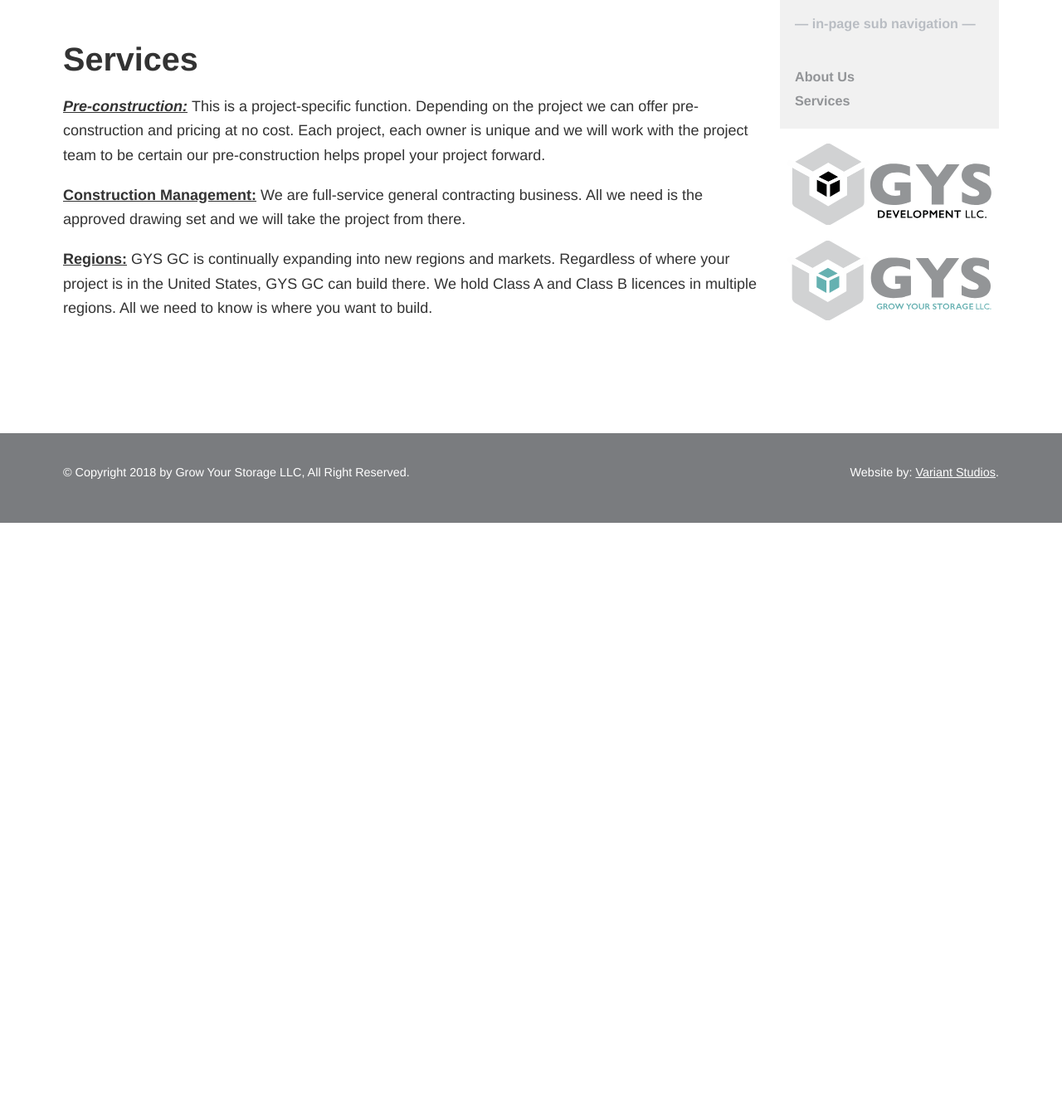
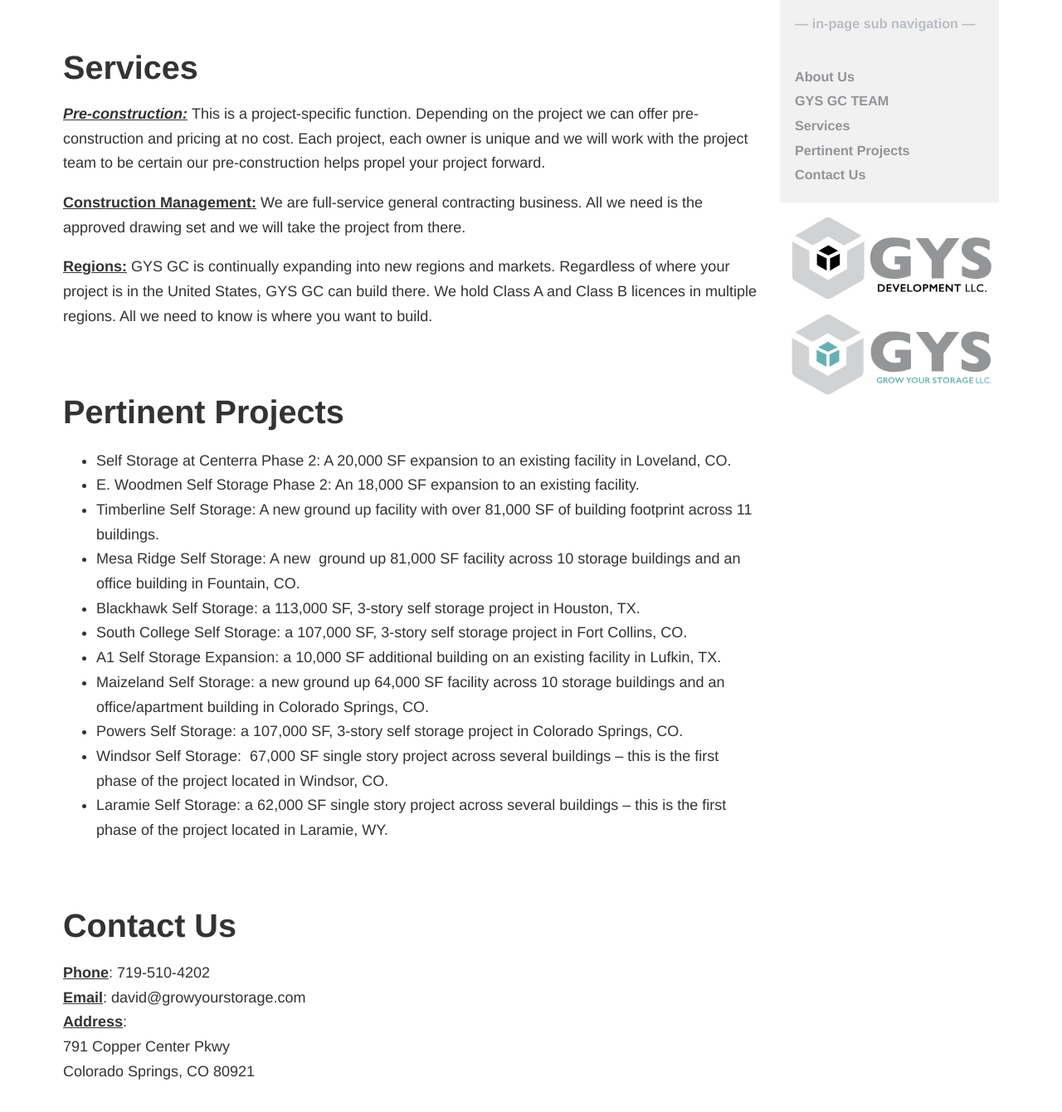
Before and after one commit to variantstudios/growyourstorage.com, a Jekyll site: the page built from general-contracting/index.md, in a window 1280 px wide and 1400 px high, scrolled down 2838 px. Shown: the top 1340 px of the window at 83% size. Built offline with Jekyll 4.4.1, drawn with Linux system fonts in a browser that asks for light colours; cached includes are drawn as plain includes; before the commit the page ends 3468 px from its top, so only the background shows below that.

Commit message:
Updated 'general-contracting/index.md' via CloudCannon

```diff
--- a/general-contracting/index.md
+++ b/general-contracting/index.md
@@ -25,7 +25,7 @@
 
 The GYS GC business model is aimed at service and efficiency – our clients do not pay for exaggerated overhead. When negotiating the final contracts for a project, clients can see that part of GYS GC’s competitive pricing is paying only for the tools essential to managing the construction project. Nonetheless, the processes and procedures, the software and document control employed here were developed to compete with the largest construction firms today.
 
-#### ***GYS GC TEAM***
+### ***GYS GC TEAM***
 
 <u><em><strong>David Harvey</strong></em></u> is the company operations manager and will also serve as the project manager for this project. Graduating with a bachelor’s degree in Psychology from Colorado College, a career in construction seemed unlikely. However, what started as carpentry side-work evolved into being the operations manager and PM for a small concrete contractor in Colorado Springs. Further advancement in the construction industry landed David as a project engineer and project manager for a diverse range of commercial projects including churches, office buildings, retail buildings, grocery stores, large civil projects and tenant improvement projects.
 
@@ -46,3 +46,33 @@
 <u><strong>Construction Management:</strong></u> We are full-service general contracting business. All we need is the approved drawing set and we will take the project from there.&nbsp;
 
 <u><strong>Regions</strong></u>**<u>:</u>** GYS GC is continually expanding into new regions and markets. Regardless of where your project is in the United States, GYS GC can build there. We hold Class A and Class B licences in multiple regions. All we need to know is where you want to build.
+
+&nbsp;
+
+### Pertinent Projects
+
+* Self Storage at Centerra Phase 2: A 20,000 SF expansion to an existing facility in Loveland, CO.&nbsp;
+* E. Woodmen Self Storage Phase 2: An 18,000 SF expansion to an existing facility.&nbsp;
+* Timberline Self Storage: A new ground up facility with over 81,000 SF of building footprint across 11 buildings.&nbsp;
+* Mesa Ridge Self Storage: A new &nbsp;ground up 81,000 SF facility across 10 storage buildings and an office building in Fountain, CO.&nbsp;
+* Blackhawk Self Storage: a 113,000 SF, 3-story self storage project in Houston, TX.&nbsp;
+* South College Self Storage: a 107,000 SF, 3-story self storage project in Fort Collins, CO.
+* A1 Self Storage Expansion: a 10,000 SF additional building on an existing facility in Lufkin, TX.&nbsp;
+* Maizeland Self Storage: a new ground up 64,000 SF facility across 10 storage buildings and an office/apartment building in Colorado Springs, CO.&nbsp;
+* Powers Self Storage: a 107,000 SF, 3-story self storage project in Colorado Springs, CO.
+* Windsor Self Storage:&nbsp; 67,000 SF single story project across several buildings – this is the first phase of the project located in Windsor, CO.&nbsp;
+* Laramie Self Storage: a 62,000 SF single story project across several buildings – this is the first phase of the project located in Laramie, WY.
+
+&nbsp;
+
+### Contact Us
+
+<div><u><strong>Phone</strong></u>: 719-510-4202</div>
+
+<div><u><strong>Email</strong></u>: david@growyourstorage.com</div>
+
+<div><u><strong>Address</strong></u>:</div>
+
+<div>791 Copper Center Pkwy</div>
+
+<div>Colorado Springs, CO 80921</div>
```
